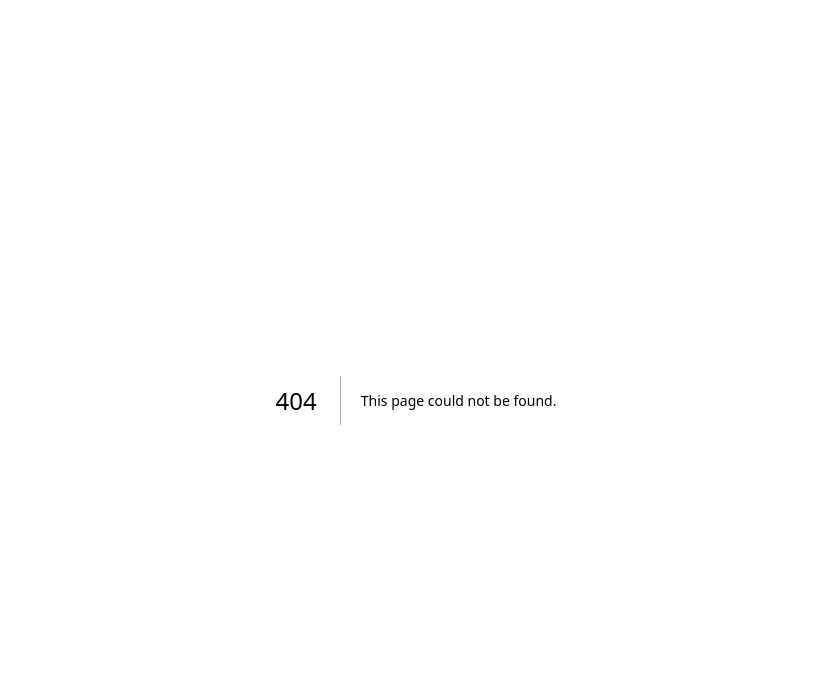
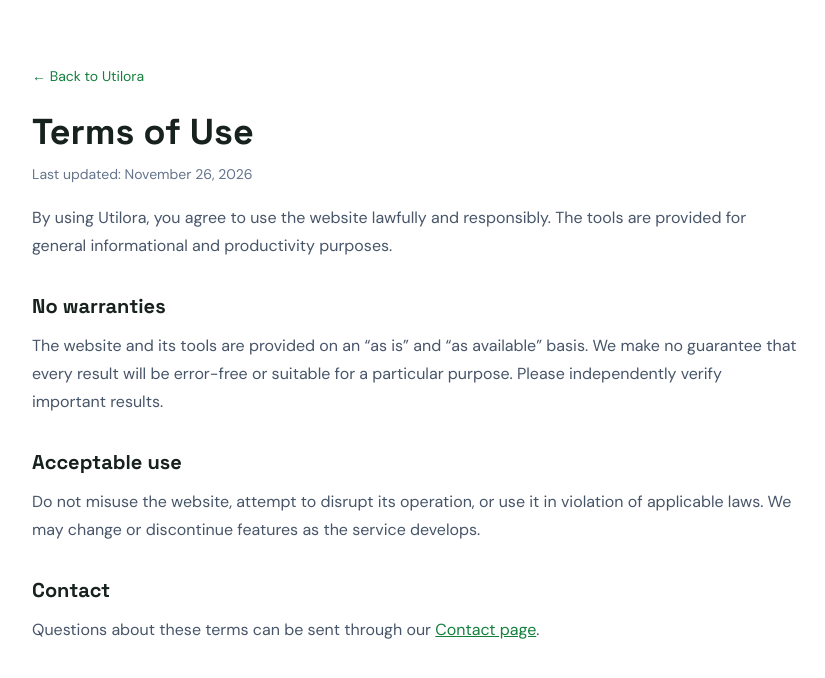
Before and after one commit to mantukumar84140926-sys/IdeaBridge, a Next.js app: page /terms in a window 1280 px wide. Before the commit this address had no page. Shown: the top 678 px of the page, without its empty margins (224-1049 px from the left). Built offline with nearby package versions, Linux system fonts and the light colour scheme.

Commit message:
Add essential Utilora information pages

```diff
--- /dev/null
+++ b/app/terms/page.tsx
@@ -0,0 +1,2 @@
+export const metadata={title:"Terms of Use | Utilora"};
+export default function Terms(){return <main className="shell py-16 max-w-3xl"><a href="/" className="text-sm text-green-700">← Back to Utilora</a><h1 className="font-display text-4xl font-bold mt-6">Terms of Use</h1><p className="mt-3 text-sm text-slate-500">Last updated: November 26, 2026</p><p className="mt-5 leading-7 text-slate-600">By using Utilora, you agree to use the website lawfully and responsibly. The tools are provided for general informational and productivity purposes.</p><h2 className="font-display text-xl font-bold mt-8">No warranties</h2><p className="mt-3 leading-7 text-slate-600">The website and its tools are provided on an “as is” and “as available” basis. We make no guarantee that every result will be error-free or suitable for a particular purpose. Please independently verify important results.</p><h2 className="font-display text-xl font-bold mt-8">Acceptable use</h2><p className="mt-3 leading-7 text-slate-600">Do not misuse the website, attempt to disrupt its operation, or use it in violation of applicable laws. We may change or discontinue features as the service develops.</p><h2 className="font-display text-xl font-bold mt-8">Contact</h2><p className="mt-3 leading-7 text-slate-600">Questions about these terms can be sent through our <a className="text-green-700 underline" href="/contact">Contact page</a>.</p></main>}
```
